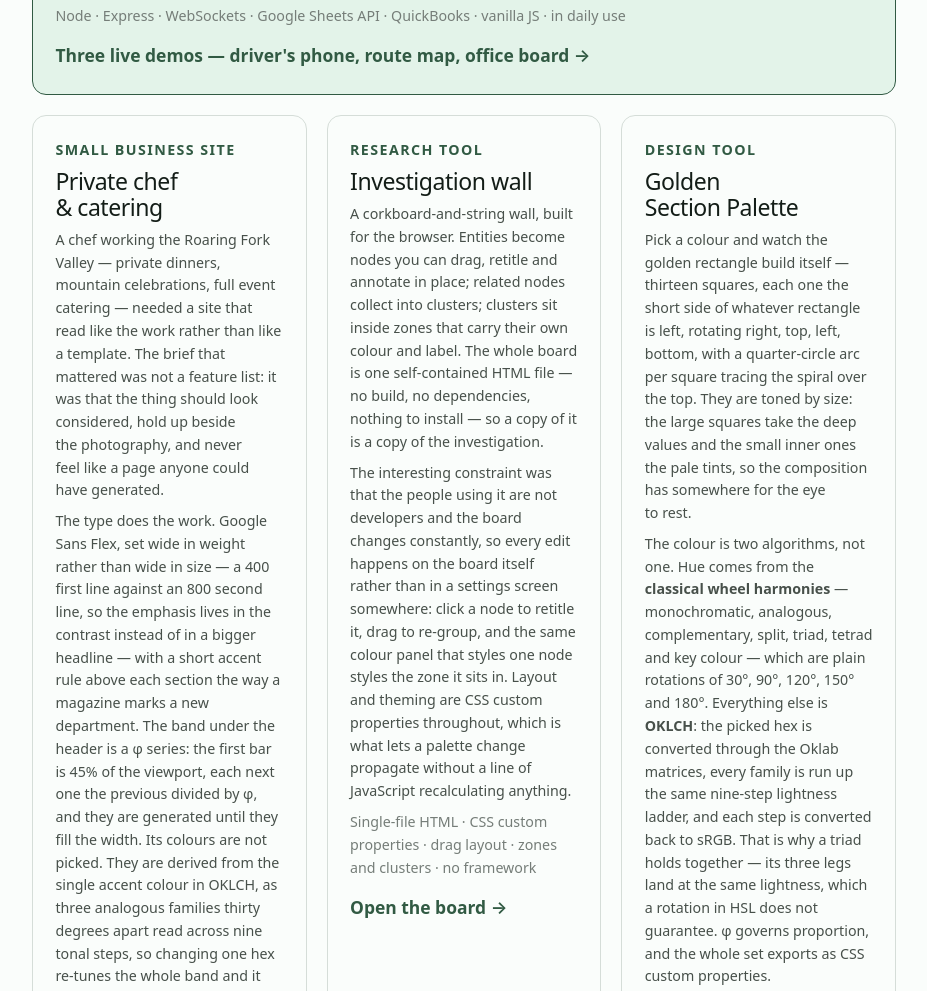
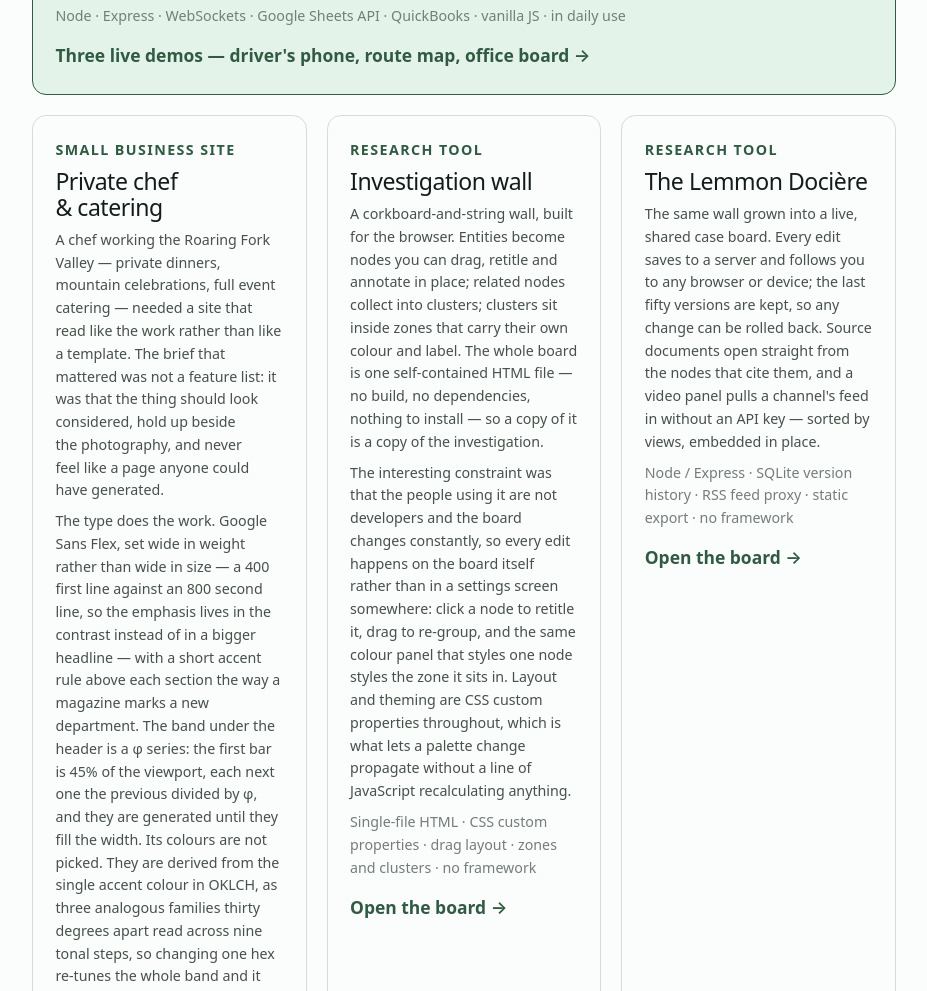
Before and after one commit to aloysiusb/vpayson, a plain HTML site: page index.html in a window 1280 px wide. Shown: the part 1064-2055 px from the top of the page, without its empty margins (176-1103 px from the left). Drawn offline with Linux system fonts and the light colour scheme; a web font is replaced by a local one.

Commit message:
Add the Lemmon Docière to Selected work, linked live
Co-Authored-By: Claude Opus 5.5 <noreply@anthropic.com>

```diff
--- a/index.html
+++ b/index.html
@@ -350,6 +350,19 @@ footer a{color:var(--brand); text-underline-offset:.2em; text-decoration-thickne
         <span class="cta">Open the board &rarr;</span>
       </a>
 
+      <a class="app" href="https://the-lemmon-dociere.onrender.com/">
+        <span class="tag">Research tool</span>
+        <h3>The Lemmon Docière</h3>
+        <p>The same wall grown into a live, shared case board. Every edit saves
+           to a server and follows you to any browser or device; the last fifty
+           versions are kept, so any change can be rolled back. Source documents
+           open straight from the nodes that cite them, and a video panel pulls
+           a channel's feed in without an API key — sorted by views, embedded in
+           place.</p>
+        <span class="stack">Node / Express &middot; SQLite version history &middot; RSS feed proxy &middot; static export &middot; no framework</span>
+        <span class="cta">Open the board &rarr;</span>
+      </a>
+
       <a class="app" href="palette/">
         <span class="tag">Design tool</span>
         <h3>Golden Section Palette</h3>
```
